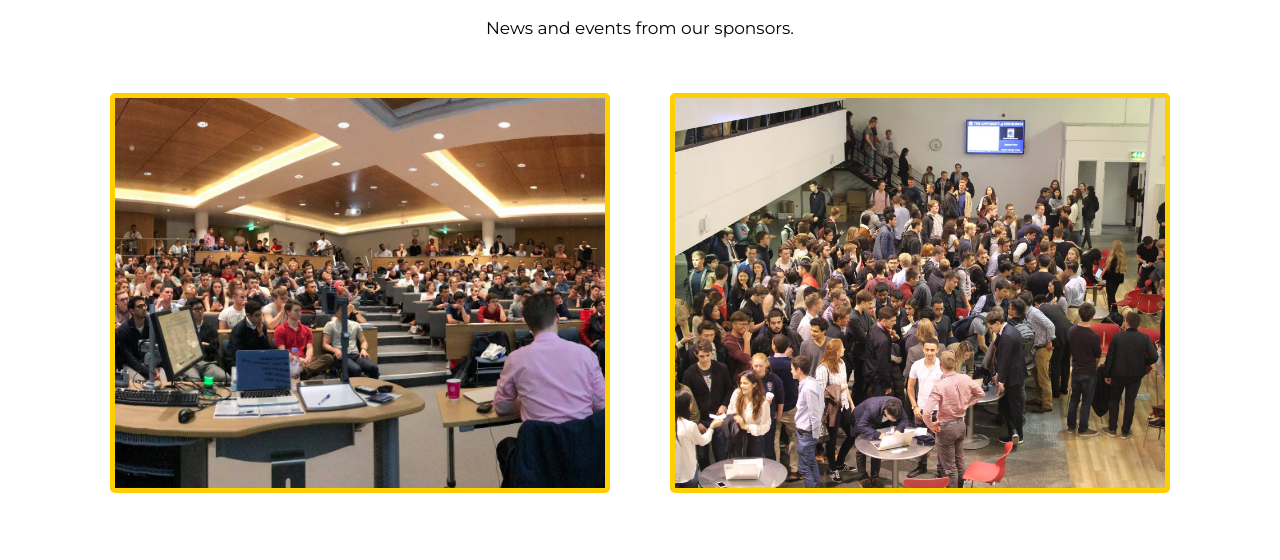
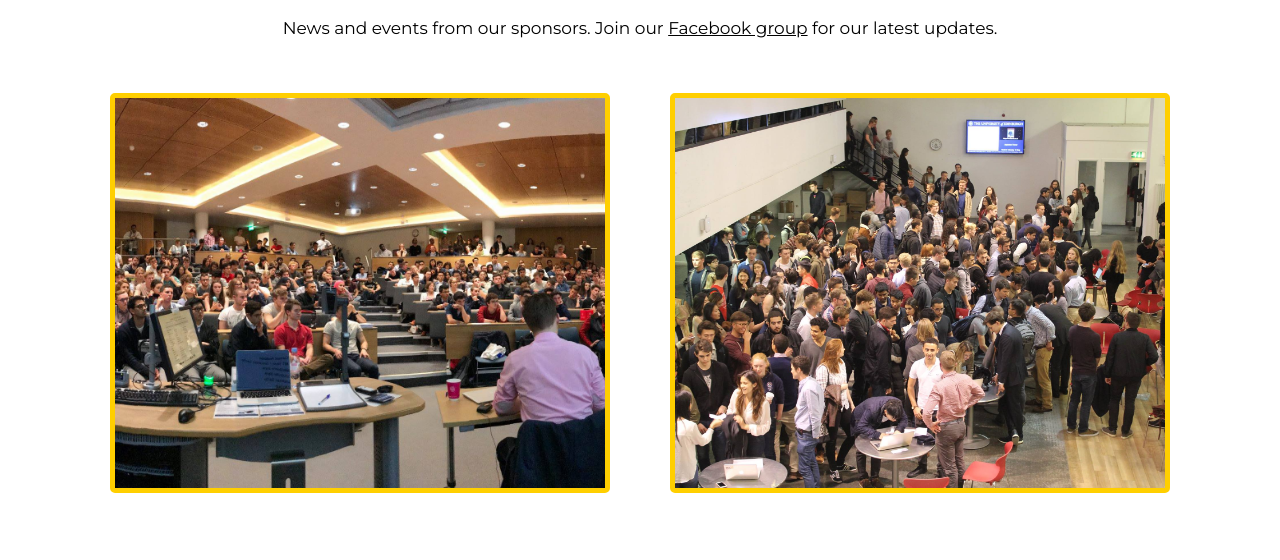
Before and after one commit to konoikon/eutic.github.io, a website: page events/networking-opportunities.html in a window 1280 px wide. Shown: the part 197-757 px from the top of the page. Drawn offline with nearby package versions, Linux system fonts and the light colour scheme.

Commit message:
fix partners section & add fb group

```diff
--- a/events/networking-opportunities.html
+++ b/events/networking-opportunities.html
@@ -114,7 +114,16 @@
       <section class="events-pitch events-networking--fix">
         <div class="events-pitch__text-box">
           <h2 class="section-title">Networking Opportunities</h2>
-          <p class="section-text">News and events from our sponsors.</p>
+          <p class="section-text">
+            News and events from our sponsors. Join our
+            <a
+              href="https://www.facebook.com/groups/771226706419401"
+              target="_"
+              class="section-link"
+              >Facebook group</a
+            >
+            for our latest updates.
+          </p>
         </div>
         <div class="events-pitch__images">
           <div class="events-pitch__image">
--- a/sass/base/_typography.scss
+++ b/sass/base/_typography.scss
@@ -60,6 +60,19 @@ body {
   margin-bottom: 3rem;
 }
 
+.section-link {
+  &:link,
+  &:visited {
+    text-decoration: underline;
+    color: $color-black;
+  }
+
+  &:hover,
+  &:active {
+    color: $color-primary;
+  }
+}
+
 // Logos
 
 .sector-logo {
--- a/sass/pages/_investors.scss
+++ b/sass/pages/_investors.scss
@@ -32,10 +32,6 @@
   }
 }
 
-.investors-partner-tiers {
-  height: 90vh;
-}
-
 .partner-tier-heading {
   font-size: 4rem;
   text-align: center;
```
Also changed, not shown: css/style.css.
